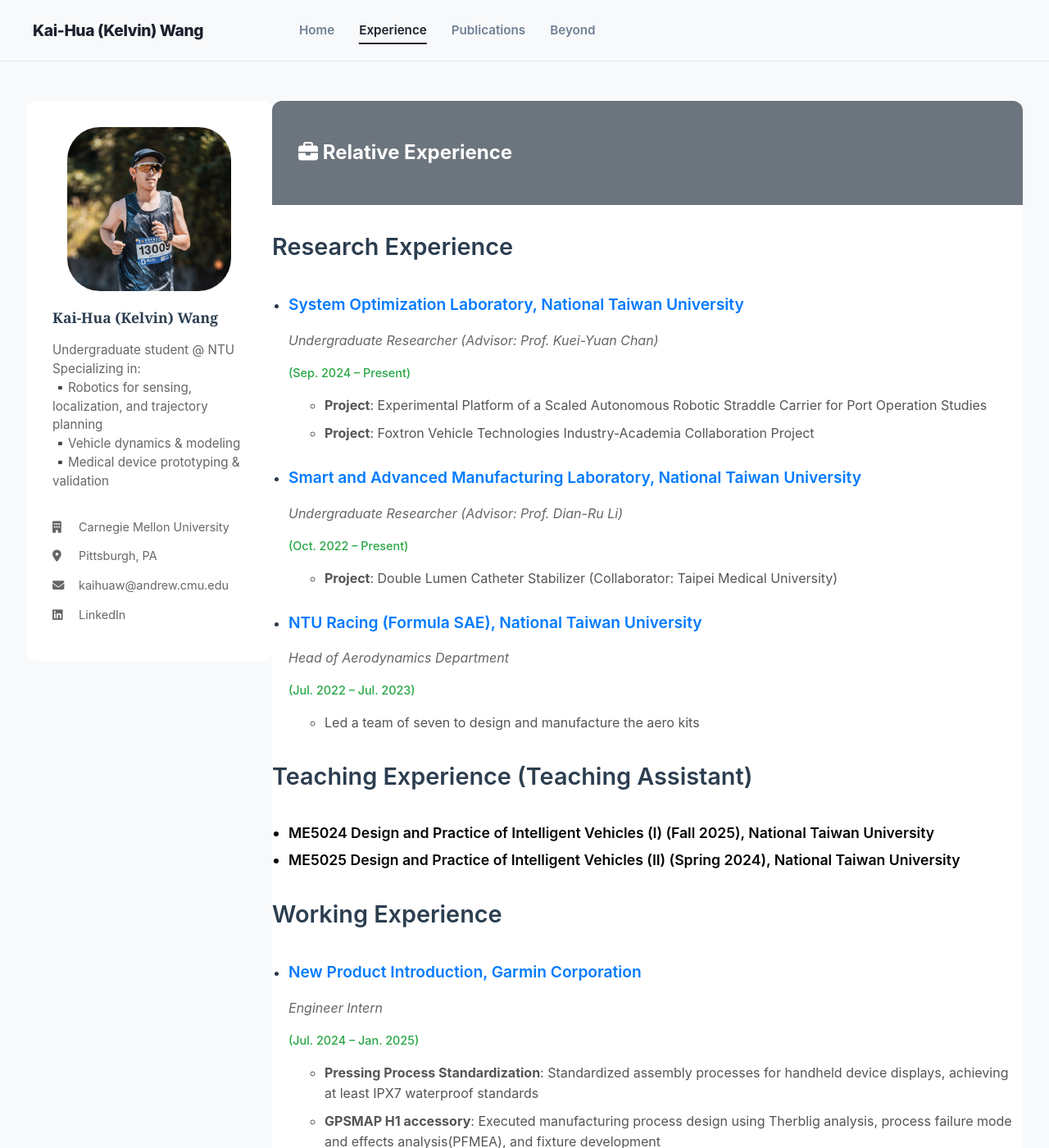
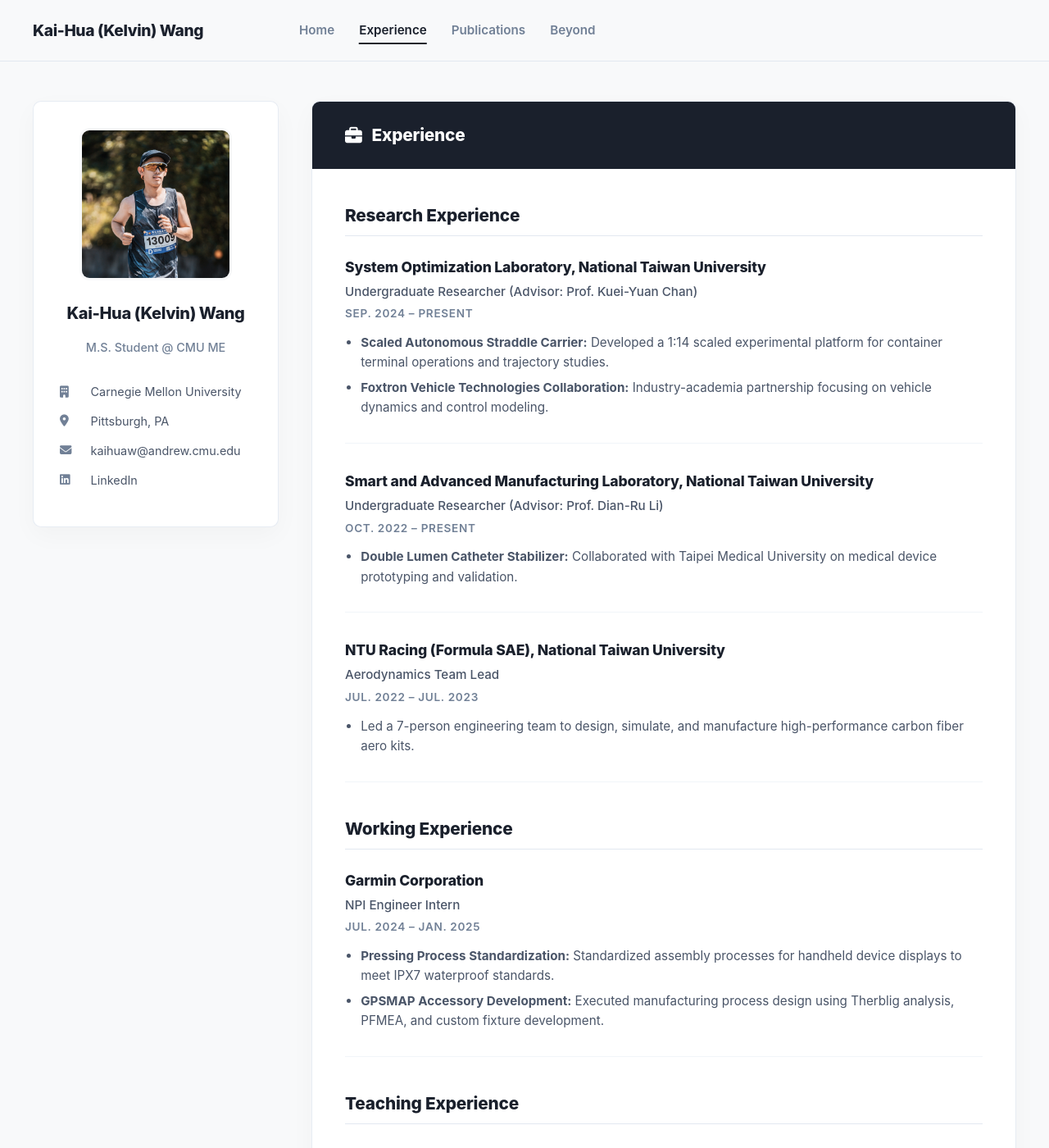
Before and after one commit to Kelvin1106/Kelvin1106.github.io, a Jekyll site: the page built from pages/experience.md, in a window 1280 px wide and 1400 px high. Shown: the whole window at 82% size. Built offline with Jekyll 4.4.1, drawn with Linux system fonts in a browser that asks for light colours; part of the change alters nothing that is shown; some of the changed text lies outside the part shown.

Commit message:
Update experience.md

```diff
--- a/pages/experience.md
+++ b/pages/experience.md
@@ -5,223 +5,208 @@ permalink: /experience/
 ---
 
 <style>
-/* Experience Page Specific Styles */
+/* Experience Page Monochrome Styles */
+
+body {
+  background-color: #F8F9FA;
+  color: #2D3748;
+  font-family: -apple-system, BlinkMacSystemFont, "Segoe UI", Roboto, "Helvetica Neue", Arial, sans-serif;
+  margin: 0;
+}
 
 .experience-container {
-  max-width: 1300px;
+  max-width: 1200px;
   margin: 3rem auto 0 auto;
   padding: 0 2rem;
   display: grid;
-  grid-template-columns: 300px 1fr;
-  /* gap: 3rem; */
+  grid-template-columns: 300px minmax(0, 1fr);
+  column-gap: 2.5rem;
 }
 
+/* 側邊欄卡片化 */
 .experience-sidebar {
-  background: white;
-  border-radius: 12px;
+  background: #FFFFFF;
+  border-radius: 10px;
   padding: 2rem;
   height: fit-content;
   position: sticky;
   top: 120px;
+  box-shadow: 0 10px 30px rgba(0, 0, 0, 0.03);
+  border: 1px solid rgba(226, 232, 240, 0.8);
 }
 
 .sidebar-profile-pic {
-  width: 200px;
-  height: 200px;
-  border-radius: 20%;
+  width: 180px;
+  height: 180px;
+  border-radius: 12px;
   object-fit: cover;
   display: block;
-  margin: 0 auto; /* 水平置中 */
+  margin: 0 auto 1.5rem auto;
+  border: 3px solid #F8F9FA;
 }
 
 .sidebar-profile-name {
-  font-size: 1.1rem;
-  font-weight: 600;
-  margin-bottom: 0.5rem;
-  color: #2c3e50;
-  font-family: 'Georgia', 'Times New Roman', serif;
+  font-size: 1.25rem;
+  font-weight: 800;
+  margin-bottom: 0.25rem;
+  color: #1A202C;
+  letter-spacing: -0.02em;
+  text-align: center;
 }
 
 .sidebar-profile-title {
-  color: #666;
+  color: #718096;
   margin-bottom: 2rem;
-  font-size: 0.95rem;
+  font-size: 0.9rem;
   line-height: 1.5;
+  text-align: center;
+  font-weight: 500;
 }
 
 .sidebar-contact-info {
   list-style: none;
   padding: 0;
+  margin: 0;
 }
 
 .sidebar-contact-info li {
+  display: flex;
+  align-items: center;
+  gap: 0.6rem;
   margin-bottom: 0.8rem;
   font-size: 0.9rem;
-  color: #666;
+  color: #4A5568;
 }
 
 .sidebar-contact-info i {
   width: 20px;
-  margin-right: 0.5rem;
-  color: #666;
+  color: #718096;
 }
 
 .sidebar-contact-info a {
-  color: #666;
+  color: #4A5568;
   text-decoration: none;
+  transition: color 0.2s ease;
 }
 
 .sidebar-contact-info a:hover {
+  color: #1A202C;
   text-decoration: underline;
 }
 
+/* 主內容區 */
 .experience-content {
-  background: white;
-  border-radius: 12px;
+  background: #FFFFFF;
+  border-radius: 10px;
+  box-shadow: 0 10px 30px rgba(0, 0, 0, 0.03);
+  border: 1px solid rgba(226, 232, 240, 0.8);
+  overflow: hidden;
 }
 
 .experience-content-header {
-  background: #6c757d;
-  color: white;
-  padding: 1.5rem 2rem;
-  border-radius: 12px 12px 0 0;
+  background: #1A202C; /* 沉穩極簡黑 */
+  color: #FFFFFF;
+  padding: 1.5rem 2.5rem;
 }
 
-.experience-section-nav {
-  background: #f8f9fa;
-  padding: 1rem 2rem;
-  border-bottom: 1px solid #e9ecef;
+.experience-content-header h2 {
+  margin: 0;
+  font-size: 1.3rem;
+  font-weight: 800;
+  letter-spacing: -0.01em;
+  display: flex;
+  align-items: center;
+  gap: 0.75rem;
 }
 
-.experience-section-nav ul {
-  list-style: none;
-  display: flex;
-  gap: 2rem;
-  margin: 0;
-  padding: 0;
-}
-
-.experience-section-nav a {
-  text-decoration: none;
-  color: #666;
-  font-weight: 500;
-  padding: 0.5rem 0;
-  border-bottom: 2px solid transparent;
-  transition: all 0.3s ease;
-  cursor: pointer;
-}
-
-.experience-section-nav a.active {
-  color: #007bff;
-  border-bottom-color: #007bff;
-}
-
-.experience-section-nav a:hover:not(.active) {
-  color: #007bff;
-  opacity: 0.7;
-}
-
-.experience-section {
-  display: none;
-  /* padding: 2rem; */
-}
-
-.experience-section.active {
-  display: block;
+.experience-body {
+  padding: 2.5rem;
 }
 
 .experience-section-title {
-  font-size: 1.8rem;
-  font-weight: 600;
+  font-size: 1.3rem;
+  font-weight: 800;
+  margin-bottom: 1.5rem;
+  margin-top: 2.5rem;
+  color: #1A202C;
+  padding-bottom: 0.5rem;
+  border-bottom: 1px solid #E2E8F0;
+  letter-spacing: -0.01em;
+}
+
+.experience-section-title:first-of-type {
+  margin-top: 0;
+}
+
+/* Experience Items Typography */
+.experience-item {
   margin-bottom: 2rem;
-  color: #2c3e50;
+  padding-bottom: 1.5rem;
+  border-bottom: 1px solid #F1F5F9;
+}
+
+.experience-item:last-child {
+  border-bottom: none;
+  margin-bottom: 0;
+  padding-bottom: 0;
 }
 
 .experience-header {
-  margin-bottom: 1rem;
+  margin-bottom: 0.75rem;
 }
 
 .position-title {
-  color: #007bff;
-  font-weight: 600;
-  font-size: 1.2rem;
-  margin-bottom: 0.5rem;
+  color: #1A202C;
+  font-weight: 800;
+  font-size: 1.1rem;
+  margin: 0 0 0.25rem 0;
+  letter-spacing: -0.01em;
 }
 
 .company-info {
-  color: #666;
-  font-style: italic;
-  margin-bottom: 0.5rem;
+  color: #4A5568;
+  font-weight: 500;
+  font-size: 0.95rem;
+  margin: 0 0 0.25rem 0;
 }
 
 .duration {
-  color: #28a745;
-  font-weight: 500;
-  font-size: 0.9rem;
+  color: #718096;
+  font-weight: 600;
+  font-size: 0.85rem;
+  margin: 0;
+  text-transform: uppercase;
+  letter-spacing: 0.05em;
 }
 
-.experience-description {
-  color: #555;
-  line-height: 1.6;
-}
-
-ul {
-    padding-left: 20px; /* 保持縮排 */
-    margin: 0; /* 拿掉不必要的上下外距 */
-}
-
+/* 經典極簡 Bullet Points */
 .experience-description ul {
-  margin-left: 1.5rem;
-  margin-top: 0.5rem;
+  padding-left: 1.2rem;
+  margin: 0.5rem 0 0 0;
+  list-style-type: disc;
 }
 
 .experience-description li {
-  margin-bottom: 0.5rem;
-}
-
-/* Teaching Experience specific styles */
-.course-title {
-  color: #000102fb;
-  font-weight: 600;
-  font-size: 1.1rem;
-  margin-bottom: 0.3rem;
-}
-
-.course-code {
-  color: #28a745;
-  font-weight: 500;
-  font-size: 0.9rem;
-  margin-bottom: 0.3rem;
-}
-
-.semester {
-  color: #6c757d;
-  font-size: 0.9rem;
-  margin-bottom: 0.5rem;
-}
-
-.responsibilities {
-  margin-top: 0.5rem;
+  margin-bottom: 0.4rem;
+  color: #4A5568;
+  line-height: 1.6;
+  font-size: 0.95rem;
 }
 
 /* Responsive Design */
 @media (max-width: 768px) {
   .experience-container {
     grid-template-columns: 1fr;
-    gap: 2rem;
+    gap: 1.5rem;
+    padding: 0 1rem;
   }
 
   .experience-sidebar {
     position: static;
   }
 
-  .hero-title {
-    font-size: 2rem;
-  }
-
-  .experience-section-nav ul {
-    flex-direction: column;
-    gap: 0.5rem;
+  .experience-body {
+    padding: 1.5rem;
   }
 }
 </style>
@@ -232,13 +217,7 @@ ul {
   <aside class="experience-sidebar">
     <img src="{{ site.baseurl }}/assets/profile.png" alt="Profile photo" class="sidebar-profile-pic">
     <h3 class="sidebar-profile-name">Kai-Hua (Kelvin) Wang</h3>
-    <p class="sidebar-profile-title">
-      Undergraduate student @ NTU <br>
-      Specializing in: <br>
-      ▪️Robotics for sensing, localization, and trajectory planning <br>
-      ▪️Vehicle dynamics & modeling <br>
-      ▪️Medical device prototyping & validation
-    </p>
+    <p class="sidebar-profile-title">M.S. Student @ CMU ME</p>
     <ul class="sidebar-contact-info">
       <li><i class="fa-solid fa-building"></i> {{ site.author.employer }}</li>
       <li><i class="fa-solid fa-location-dot"></i> {{ site.author.location }}</li>
@@ -247,131 +226,89 @@ ul {
     </ul>
   </aside>
 
-
   <!-- Main Content -->
   <main class="experience-content">
     <div class="experience-content-header">
-      <h2><i class="fa-solid fa-briefcase"></i> Relative Experience</h2>
+      <h2><i class="fa-solid fa-briefcase"></i> Experience</h2>
     </div>
 
-    <!-- <nav class="experience-section-nav">
-      <ul>
-        <li><a href="#research" class="nav-link active" data-target="research">Research Experience</a></li>
-        <li><a href="#teaching" class="nav-link" data-target="teaching">Teaching Experience</a></li>
-        <li><a href="#working" class="nav-link" data-target="working">Working Experience</a></li>
-      </ul>
-    </nav> -->
+    <div class="experience-body">
+      <!-- Research Experience Section -->
+      <h3 class="experience-section-title">Research Experience</h3>
 
-    <!-- Research Experience Section -->
-    <h3 class="experience-section-title">Research Experience</h3>
-    <ul>
-        <li>
-            <div class="experience-item">
-                <div class="experience-header">
-                    <h4 class="position-title">System Optimization Laboratory, National Taiwan University</h4>
-                    <p class="company-info">Undergraduate Researcher (Advisor: Prof. Kuei-Yuan Chan)</p>
-                    <p class="duration">(Sep. 2024 – Present)</p>
-                </div>
-                <div class="experience-description">
-                    <ul>
-                        <li class="project-item"><strong>Project</strong>: Experimental Platform of a Scaled Autonomous Robotic Straddle Carrier for Port Operation Studies</li>
-                    </ul>
-                    <ul>
-                        <li class="project-item"><strong>Project</strong>: Foxtron Vehicle Technologies Industry-Academia Collaboration Project</li>
-                    </ul>
-                </div>
-            </div>
-        </li>
-        <li>
-            <div class="experience-item">
-                <div class="experience-header">
-                    <h4 class="position-title">Smart and Advanced Manufacturing Laboratory, National Taiwan University</h4>
-                    <p class="company-info">Undergraduate Researcher (Advisor: Prof. Dian-Ru Li)</p>
-                    <p class="duration">(Oct. 2022 – Present)</p>
-                </div>
-                <div class="experience-description">
-                    <ul>
-                        <li class="project-item"><strong>Project</strong>: Double Lumen Catheter Stabilizer (Collaborator: Taipei Medical University)</li>
-                    </ul>
-                </div>
-            </div>
-        </li>
-        <li>
-            <div class="experience-item">
-                <div class="experience-header">
-                    <h4 class="position-title">NTU Racing (Formula SAE), National Taiwan University</h4>
-                    <p class="company-info">Head of Aerodynamics Department</p>
-                    <p class="duration">(Jul. 2022 – Jul. 2023)</p>
-                </div>
-                <div class="experience-description">
-                    <ul>
-                        <li class="project-item">Led a team of seven to design and manufacture the aero kits</li>
-                    </ul>
-                </div>
-            </div>
-        </li>
-    </ul>
+      <div class="experience-item">
+        <div class="experience-header">
+          <h4 class="position-title">System Optimization Laboratory, National Taiwan University</h4>
+          <p class="company-info">Undergraduate Researcher (Advisor: Prof. Kuei-Yuan Chan)</p>
+          <p class="duration">Sep. 2024 – Present</p>
+        </div>
+        <div class="experience-description">
+          <ul>
+            <li><strong>Scaled Autonomous Straddle Carrier:</strong> Developed a 1:14 scaled experimental platform for container terminal operations and trajectory studies.</li>
+            <li><strong>Foxtron Vehicle Technologies Collaboration:</strong> Industry-academia partnership focusing on vehicle dynamics and control modeling.</li>
+          </ul>
+        </div>
+      </div>
 
-    <!-- Teaching Experience Section -->
-    <h3 class="experience-section-title">Teaching Experience (Teaching Assistant)</h3>
-    <ul>
-      <li class="course-title">ME5024 Design and Practice of Intelligent Vehicles (I) (Fall 2025), National Taiwan University</li>
-    </ul>
-    <ul>
-      <li class="course-title">ME5025 Design and Practice of Intelligent Vehicles (II) (Spring 2024), National Taiwan University</li>
-    </ul>
+      <div class="experience-item">
+        <div class="experience-header">
+          <h4 class="position-title">Smart and Advanced Manufacturing Laboratory, National Taiwan University</h4>
+          <p class="company-info">Undergraduate Researcher (Advisor: Prof. Dian-Ru Li)</p>
+          <p class="duration">Oct. 2022 – Present</p>
+        </div>
+        <div class="experience-description">
+          <ul>
+            <li><strong>Double Lumen Catheter Stabilizer:</strong> Collaborated with Taipei Medical University on medical device prototyping and validation.</li>
+          </ul>
+        </div>
+      </div>
 
-    <!-- Working Experience Section -->
-    <h3 class="experience-section-title">Working Experience</h3>
-    <ul>
-        <li>
-            <div class="experience-item">
-                <div class="experience-header">
-                    <h4 class="position-title">New Product Introduction, Garmin Corporation</h4>
-                    <p class="company-info">Engineer Intern</p>
-                    <p class="duration">(Jul. 2024 – Jan. 2025)</p>
-                </div>
-                <div class="experience-description">
-                    <ul>
-                        <li class="project-item"><strong>Pressing Process Standardization</strong>: Standardized assembly processes for handheld device displays, achieving at least IPX7 waterproof standards</li>
-                    </ul>
-                    <ul>
-                        <li class="project-item"><strong>GPSMAP H1 accessory</strong>: Executed manufacturing process design using Therblig analysis, process failure mode and effects analysis(PFMEA), and fixture development</li>
-                    </ul>
-                </div>
-            </div>
-        </li>
-    </ul>
+      <div class="experience-item">
+        <div class="experience-header">
+          <h4 class="position-title">NTU Racing (Formula SAE), National Taiwan University</h4>
+          <p class="company-info">Aerodynamics Team Lead</p>
+          <p class="duration">Jul. 2022 – Jul. 2023</p>
+        </div>
+        <div class="experience-description">
+          <ul>
+            <li>Led a 7-person engineering team to design, simulate, and manufacture high-performance carbon fiber aero kits.</li>
+          </ul>
+        </div>
+      </div>
 
+      <!-- Working Experience Section -->
+      <h3 class="experience-section-title">Working Experience</h3>
+
+      <div class="experience-item">
+        <div class="experience-header">
+          <h4 class="position-title">Garmin Corporation</h4>
+          <p class="company-info">NPI Engineer Intern</p>
+          <p class="duration">Jul. 2024 – Jan. 2025</p>
+        </div>
+        <div class="experience-description">
+          <ul>
+            <li><strong>Pressing Process Standardization:</strong> Standardized assembly processes for handheld device displays to meet IPX7 waterproof standards.</li>
+            <li><strong>GPSMAP Accessory Development:</strong> Executed manufacturing process design using Therblig analysis, PFMEA, and custom fixture development.</li>
+          </ul>
+        </div>
+      </div>
+
+      <!-- Teaching Experience Section -->
+      <h3 class="experience-section-title">Teaching Experience</h3>
+
+      <div class="experience-item">
+        <div class="experience-header">
+          <h4 class="position-title">Teaching Assistant, National Taiwan University</h4>
+          <p class="company-info">Department of Mechanical Engineering</p>
+        </div>
+        <div class="experience-description">
+          <ul>
+            <li><strong>ME5024: Design and Practice of Intelligent Vehicles (I)</strong> — Fall 2025</li>
+            <li><strong>ME5025: Design and Practice of Intelligent Vehicles (II)</strong> — Spring 2024</li>
+          </ul>
+        </div>
+      </div>
+
+    </div>
   </main>
 </div>
-
-<script>
-document.addEventListener('DOMContentLoaded', function() {
-  const navLinks = document.querySelectorAll('.nav-link');
-  const sections = document.querySelectorAll('.experience-section');
-
-  navLinks.forEach(link => {
-    link.addEventListener('click', function(e) {
-      e.preventDefault();
-
-      // Remove active class from all links and sections
-      navLinks.forEach(l => l.classList.remove('active'));
-      sections.forEach(s => s.classList.remove('active'));
-
-      // Add active class to clicked link
-      this.classList.add('active');
-
-      // Show corresponding section
-      const targetId = this.getAttribute('data-target');
-      const targetSection = document.getElementById(targetId);
-      if (targetSection) {
-        targetSection.classList.add('active');
-      }
-
-      console.log('Switched to:', targetId);
-    });
-  });
-});
-
-</script>
```
